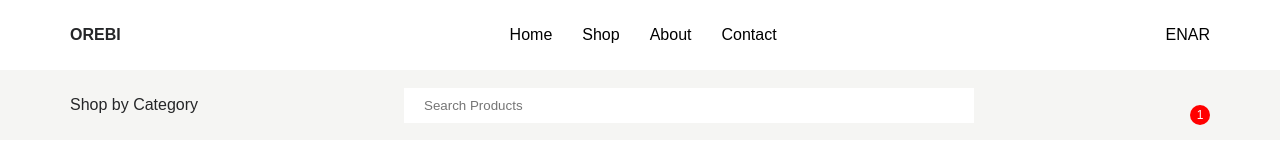
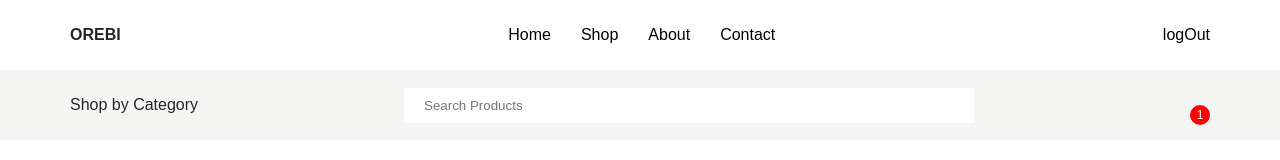
Before and after one commit to CA-G12/E-Commerce-Team3, a React (Create React App) app in the folder client/: page / in a window 1280 px wide. Shown: the top 160 px of the page. Built offline with nearby package versions, Linux system fonts and the light colour scheme.

Commit message:
make some edditing in header to show sign in sign out navigation related to #97

```diff
--- a/client/src/components/Header/Header.css
+++ b/client/src/components/Header/Header.css
@@ -66,11 +66,13 @@
   color: #ccc;
 }
 
+header .languages {
+  display: flex;
+  justify-content: center;
+  gap: 1rem;
+}
 
 @media (max-width: 768px) {
-    header .languages {
-      display: none;
-    }
 }
 
 /* End Header Style */
--- a/client/src/components/Header/Header.jsx
+++ b/client/src/components/Header/Header.jsx
@@ -1,7 +1,12 @@
 // import { a } from 'react-router-dom';
+import { useState } from 'react';
 import './Header.css';
 
-function Header() {
+function Header(isLogged, setIsLogged) {
+  console.log(isLogged.isLogged);
+  function handleChange() {
+    setIsLogged(false);
+  }
   return (
     <header>
       <div className="container">
@@ -23,12 +28,22 @@ function Header() {
           </ul>
         </nav>
         <div className="languages">
-          <span>
-            <a href="/">EN</a>
-          </span>
-          <span>
-            <a href="/">AR</a>
-          </span>
+          {!isLogged.isLogged ? (
+            <span>
+              <a href="/" onClick={handleChange}>
+                logOut
+              </a>
+            </span>
+          ) : (
+            <>
+              <span>
+                <a href="/users/signin">Sign In</a>
+              </span>
+              <span>
+                <a href="/signup">Sign Up</a>
+              </span>
+            </>
+          )}
         </div>
       </div>
     </header>
```
Lines whose indentation alone changed are shown as unchanged.
